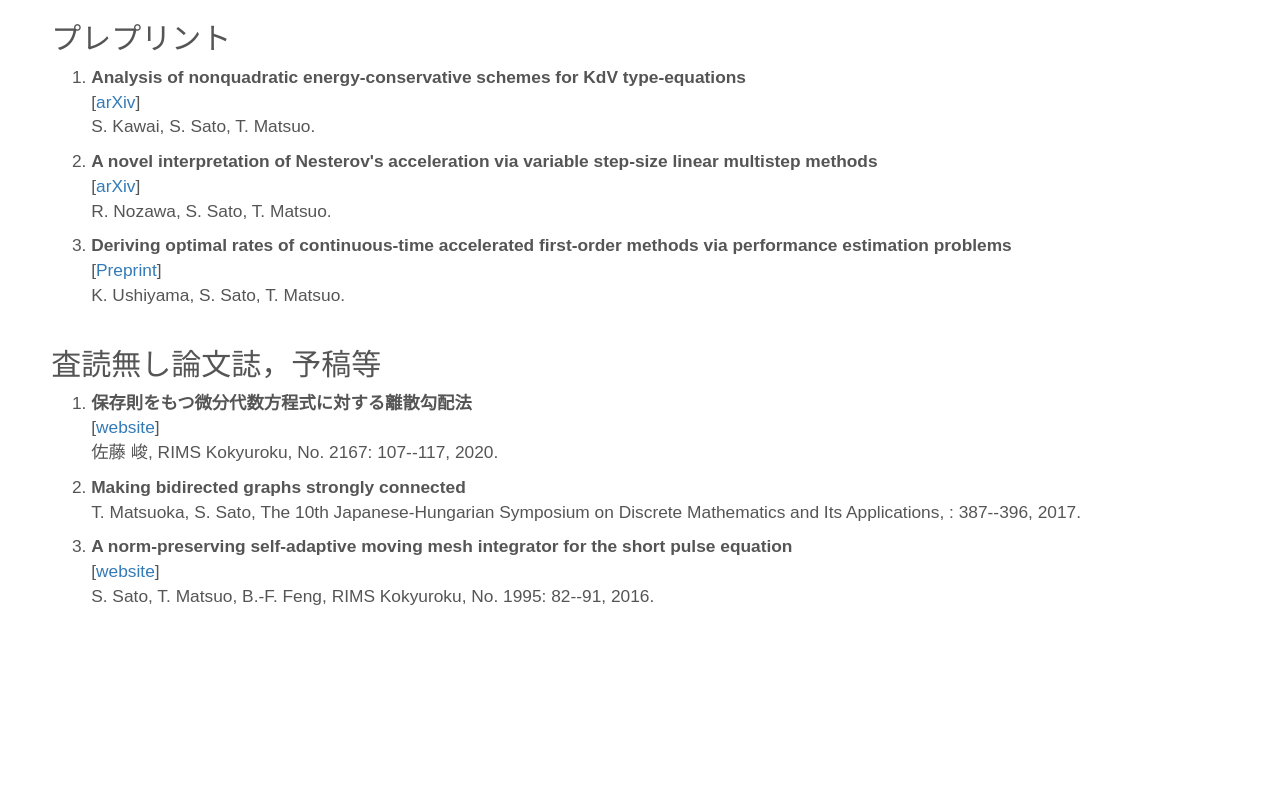
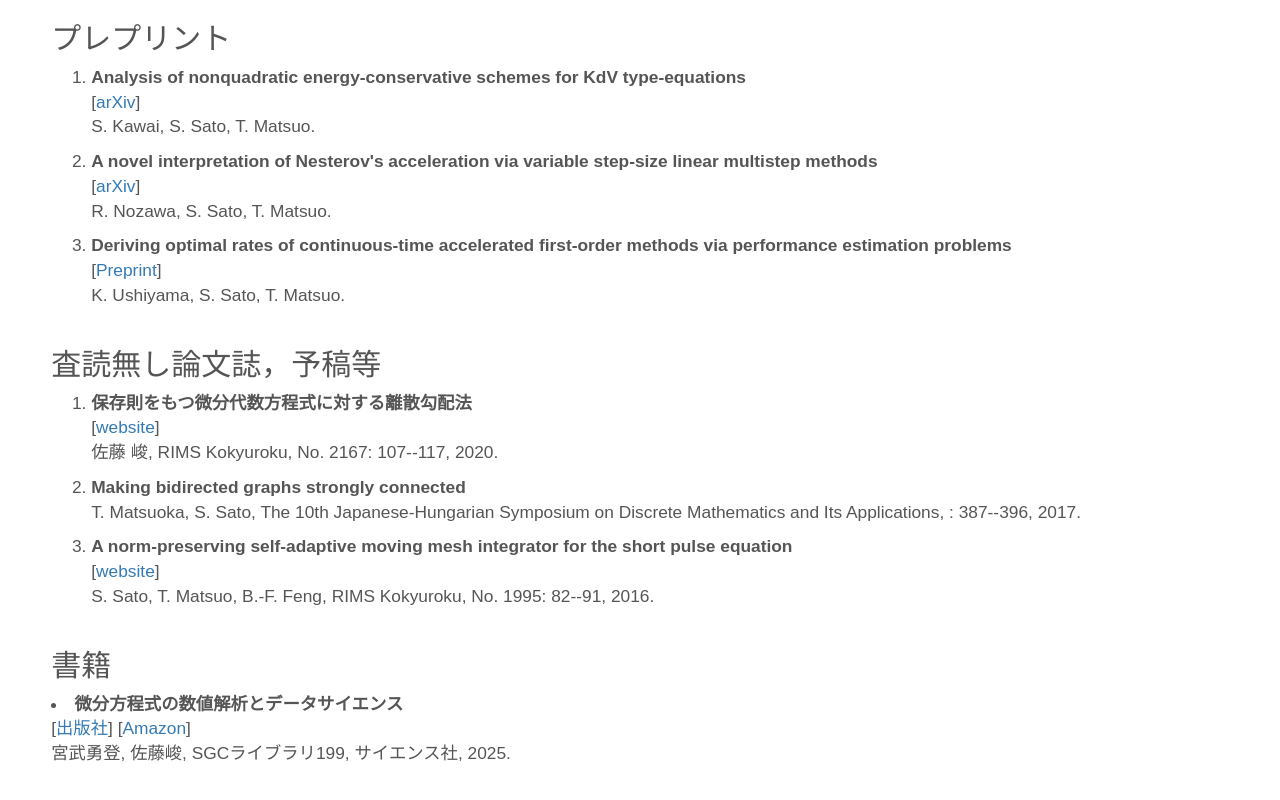
Before and after one commit to Shun-310/shun-310.github.io, a plain HTML site: page ja/publications.html in a window 1280 px wide. Shown: the part 2307-3107 px from the top of the page. Before the commit the page ends 2976 px from the top, so only its background shows below. Drawn offline with Linux system fonts and the light colour scheme.

Commit message:
update books

```diff
--- a/ja/publications.html
+++ b/ja/publications.html
@@ -51,6 +51,13 @@
 <h2>査読無し論文誌，予稿等</h2>
 <ol id="proc" class="high"></ol>
 
+<h2>書籍</h2>
+<li><b>微分方程式の数値解析とデータサイエンス</b><br>
+  [<a href="https://www.saiensu.co.jp/search/?isbn=978-4-7819-1632-3&y=2025" target="_blank">出版社</a>]
+  [<a href="https://amzn.asia/d/akiWMCM" target="_blank">Amazon</a>]<br>
+  宮武勇登, 佐藤峻, SGCライブラリ199, サイエンス社, 2025.
+</li>
+
 </div>
 
 
```
